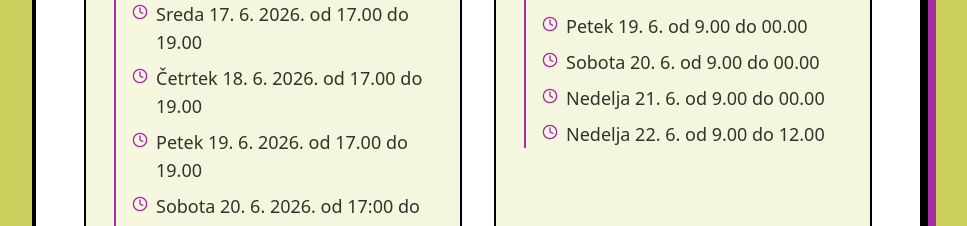
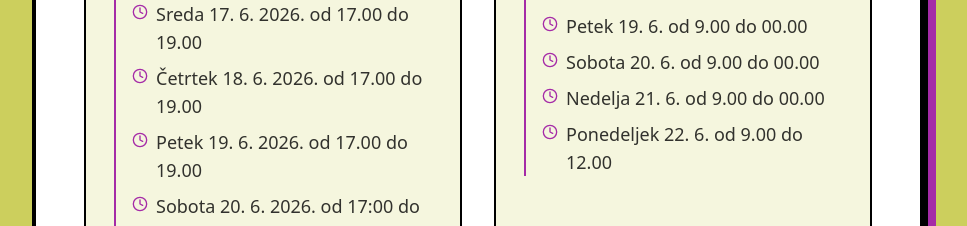
Before and after one commit to danesjenovdan/referendum-proti-izbrisu, a React (Vite) app: page / in a window 1280 px wide. Shown: the part 2280-2506 px from the top of the page, without its empty margins (160-1127 px from the left). Built offline with nearby package versions, Linux system fonts and the light colour scheme.

Commit message:
Update schedule for Monday 22nd June

```diff
--- a/src/App.tsx
+++ b/src/App.tsx
@@ -65,7 +65,7 @@ export default function App() {
             "Petek 19. 6. od 9.00 do 00.00",
             "Sobota 20. 6. od 9.00 do 00.00",
             "Nedelja 21. 6. od 9.00 do 00.00",
-            "Nedelja 22. 6. od 9.00 do 12.00"
+            "Ponedeljek 22. 6. od 9.00 do 12.00"
           ]
         },
         {
```
